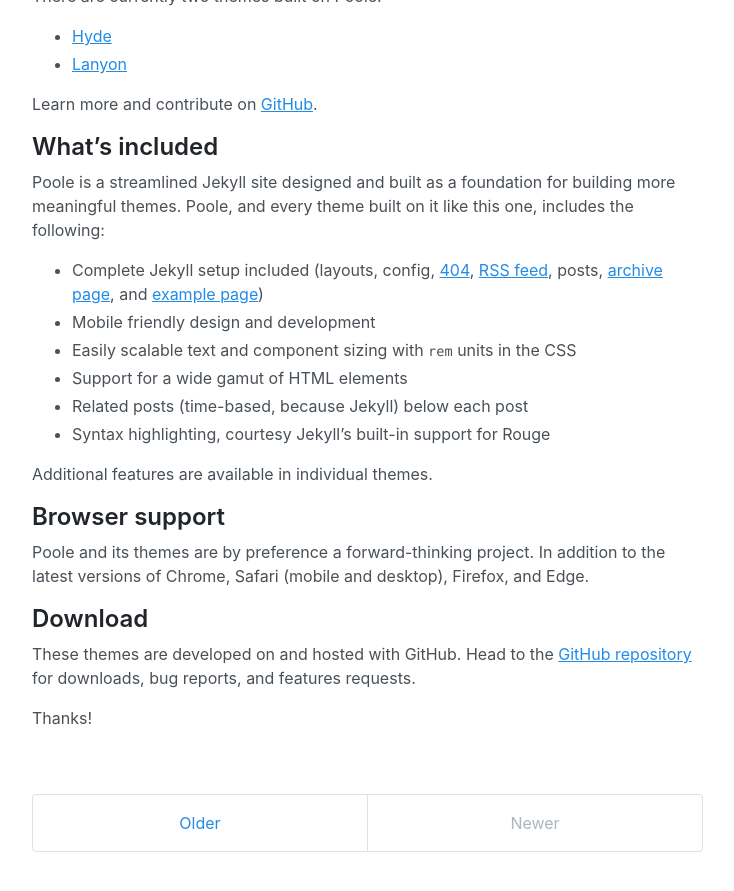
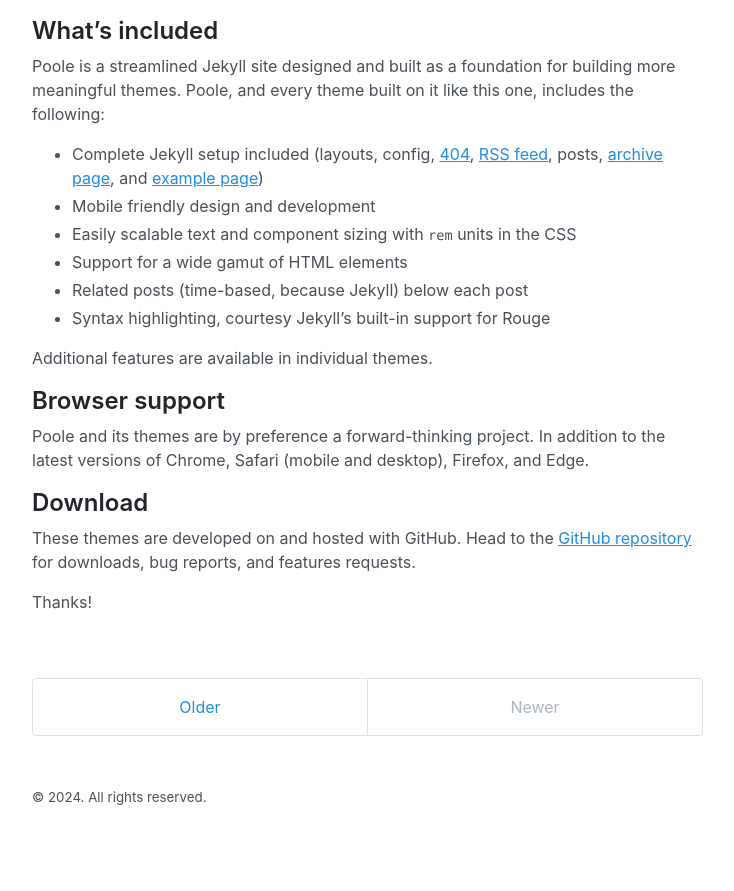
Before and after one commit to gabrieltxg/gabrieltxg.github.io, a Jekyll site: the page built from index.html, in a window 1280 px wide and 900 px high, scrolled down 630 px. Shown: the top 891 px of the window, without its empty margins (272-1006 px from the left). Built offline with Jekyll 4.4.1, drawn with Linux system fonts in a browser that asks for light colours; the list of posts is cut into pages by our own code; after the commit the page ends 1486 px from its top, so only the background shows below that.

Commit message:
Update default.html

```diff
--- a/_layouts/default.html
+++ b/_layouts/default.html
@@ -1,31 +1,38 @@
-<!DOCTYPE html>
-<html lang="en-us">
+<!doctype html>
+<html lang="en">
 
   {% include head.html %}
 
   <body>
 
-    {% include sidebar.html %}
+    <div class="container content">
+      <header class="masthead">
+        <h3 class="masthead-title">
+          <a href="{{ site.baseurl }}/" title="Home">{{ site.title }}</a>
+          <small>{{ site.tagline }}</small>
+        </h3>
+      </header>
 
-    <!-- Wrap is the content to shift when toggling the sidebar. We wrap the
-         content to avoid any CSS collisions with our real content. -->
-    <div class="wrap">
-      <div class="masthead">
-        <div class="container">
-          <h3 class="masthead-title">
-            <a href="{{ site.baseurl }}/" title="Home">{{ site.title }}</a>
-            <small>{{ site.tagline }}</small>
-          </h3>
-        </div>
-      </div>
+      <main>
+        {{ content }}
+      </main>
 
-      <div class="container content">
-        {{ content }}
-      </div>
+      <footer class="footer">
+        <small>
+          &copy; <time datetime="{{ site.time | date_to_xmlschema }}">{{ site.time | date: '%Y' }}</time>. All rights reserved.
+        </small>
+      </footer>
     </div>
 
-    <label for="sidebar-checkbox" class="sidebar-toggle"></label>
-
-    <script src='{{ site.baseurl }}/public/js/script.js'></script>
+    {% if site.ga_analytics %}
+     <script>
+       (function(i,s,o,g,r,a,m){i['GoogleAnalyticsObject']=r;i[r]=i[r]||function(){
+       (i[r].q=i[r].q||[]).push(arguments)},i[r].l=1*new Date();a=s.createElement(o),
+       m=s.getElementsByTagName(o)[0];a.async=1;a.src=g;m.parentNode.insertBefore(a,m)
+       })(window,document,'script','https://www.google-analytics.com/analytics.js','ga');
+       ga('create', '{{ site.ga_analytics }}', 'auto');
+       ga('send', 'pageview');
+     </script>
+    {% endif %}
   </body>
 </html>
```
